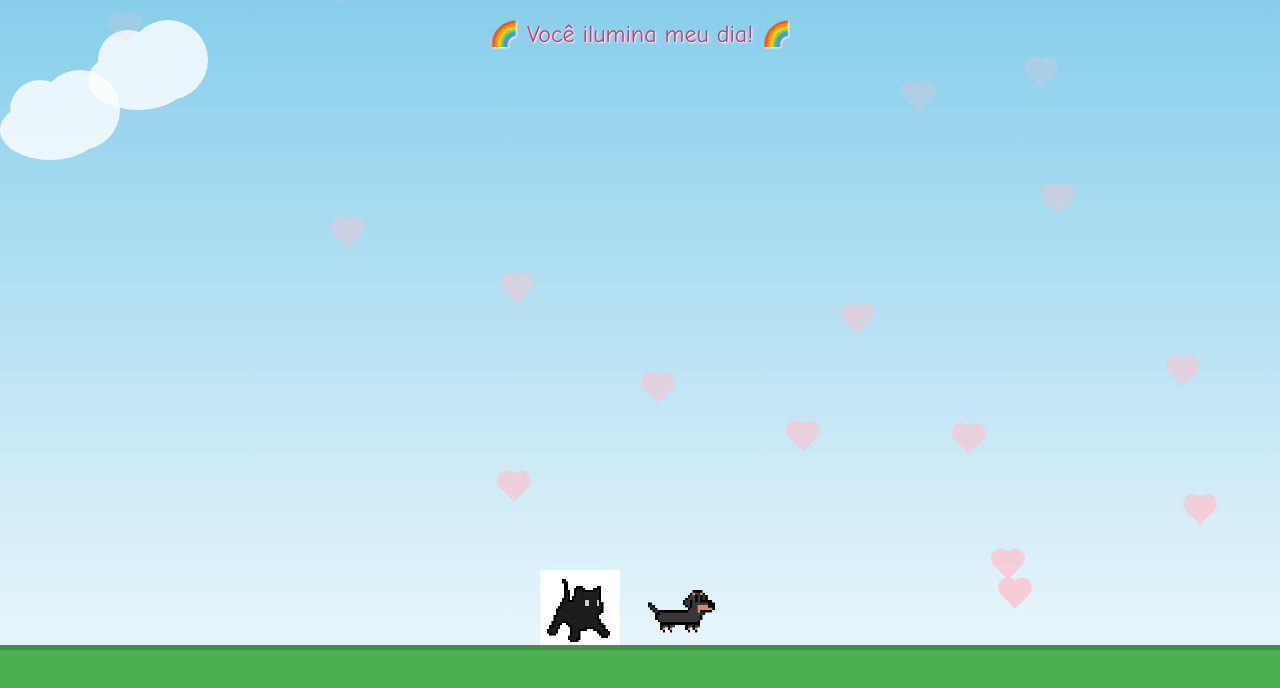
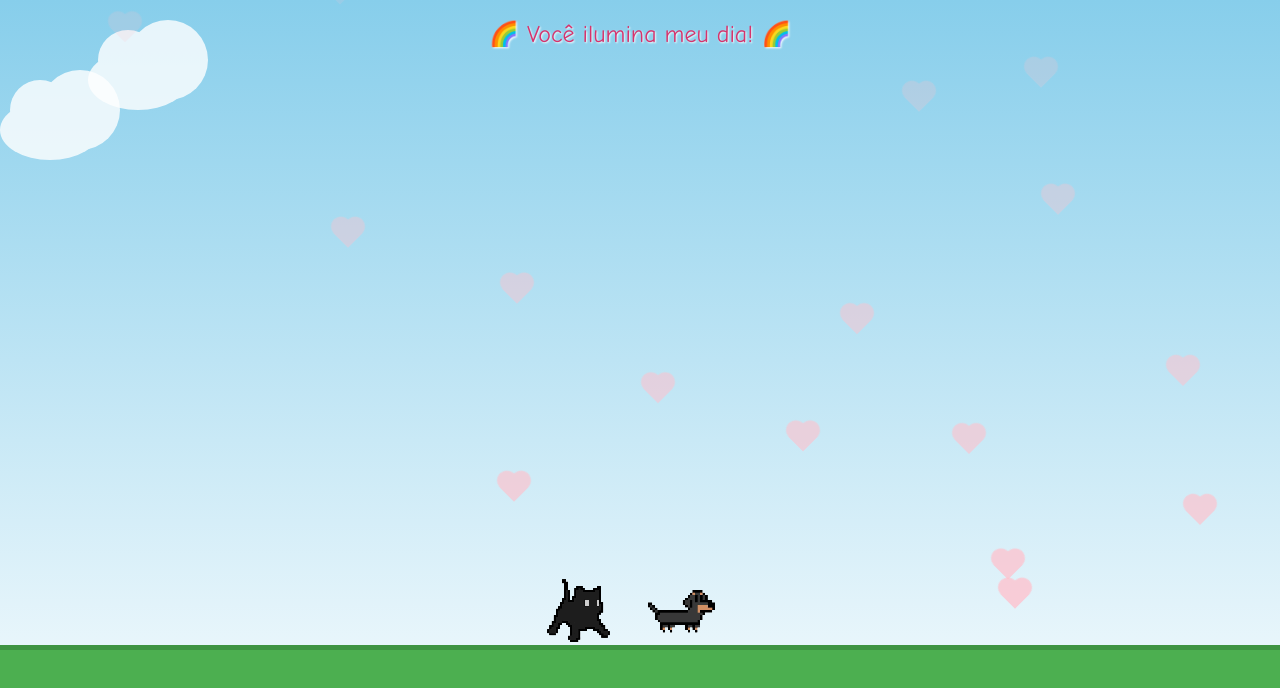
Before and after one commit to Gantt-sucessor/PaolaGatinhoECachorro, a plain HTML site: page index.html in a window 1280 px wide. Drawn offline with Linux system fonts and the light colour scheme.

Commit message:
Subindo imagem certa
Imagem certa sem o fundo

```diff
--- a/index.html
+++ b/index.html
@@ -149,7 +149,7 @@
 
     <div class="pet">
 
-      <img src="./9fb407e72acfd5f6eb6d1fac339d01dd-removebg-preview.png" alt="Gato" />
+      <img src="./a.png" alt="Gato" />
 
       <img src="./5408b13162322cfe68ae1c13689000c9-removebg-preview.png" alt="Cachorro" />
     </div>
```
Also changed, not shown: 9fb407e72acfd5f6eb6d1fac339d01dd-removebg-preview.png (deleted), a.png (added).
